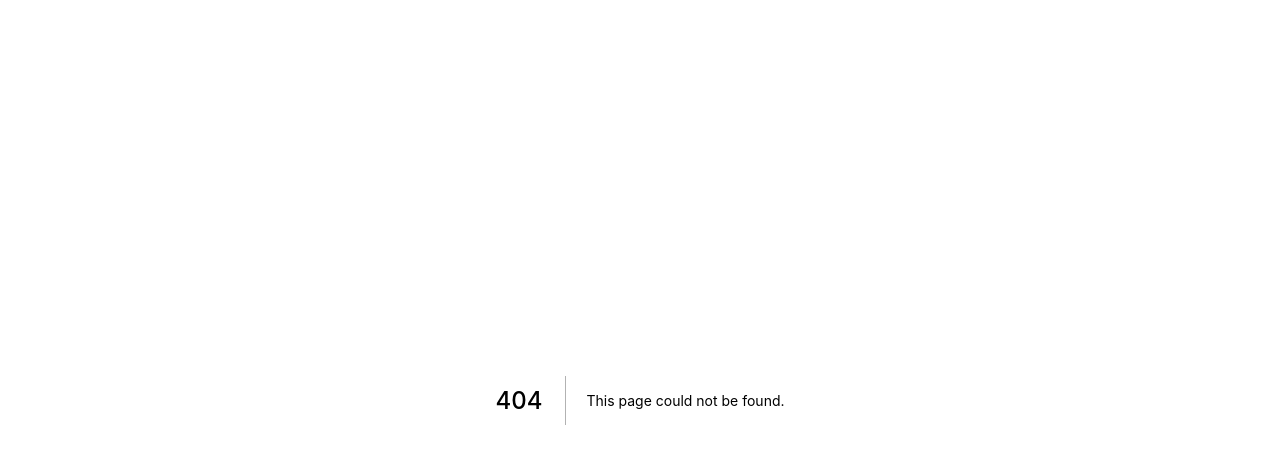
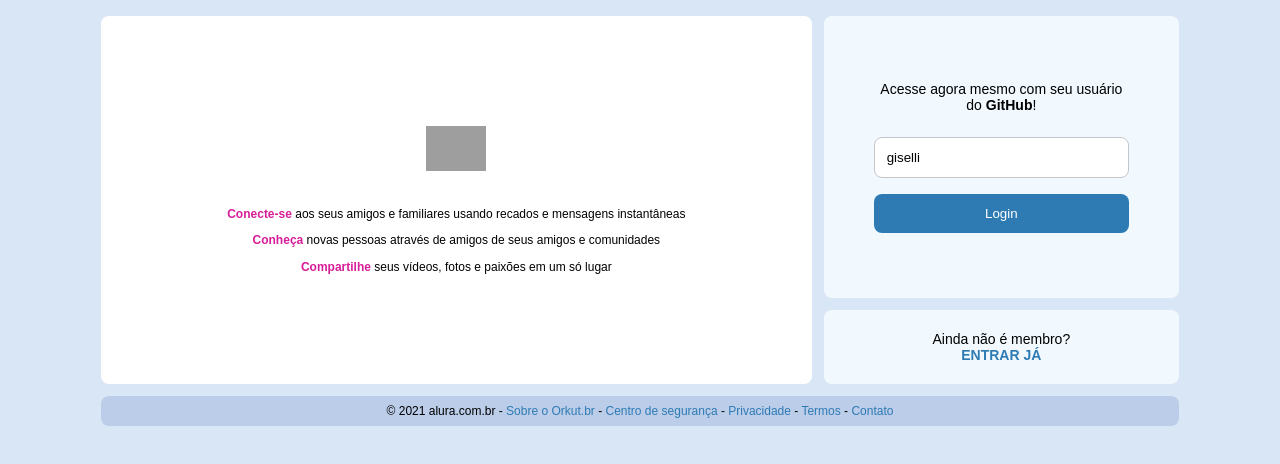
Before and after one commit to giselli/alura-imersao-react, a Next.js app: page /login in a window 1280 px wide. Before the commit this address had no page. Shown: the top 464 px of the page. Built offline with nearby package versions, Linux system fonts and the light colour scheme; grey boxes are pictures that could not be loaded.

Commit message:
autenticação

```diff
--- a/package.json
+++ b/package.json
@@ -8,7 +8,9 @@
   },
   "dependencies": {
     "datocms-client": "^3.4.11",
+    "jsonwebtoken": "^8.5.1",
     "next": "latest",
+    "nookies": "^2.5.2",
     "react": "^17.0.2",
     "react-dom": "^17.0.2",
     "react-is": "^17.0.2",
--- /dev/null
+++ b/pages/login.js
@@ -0,0 +1,81 @@
+import React from 'react';
+import { useRouter } from 'next/router';
+import nookies from 'nookies';
+
+export default function LoginScreen() {
+  const router = useRouter();
+  const [githubUser, setGithubUser] = React.useState('giselli');
+
+  return (
+    <main style={{ display: 'flex', flex: 1, alignItems: 'center', justifyContent: 'center' }}>
+      <div className="loginScreen">
+        <section className="logoArea">
+          <img src="https://alurakut.vercel.app/logo.svg" />
+
+          <p><strong>Conecte-se</strong> aos seus amigos e familiares usando recados e mensagens instantâneas</p>
+          <p><strong>Conheça</strong> novas pessoas através de amigos de seus amigos e comunidades</p>
+          <p><strong>Compartilhe</strong> seus vídeos, fotos e paixões em um só lugar</p>
+        </section>
+
+        <section className="formArea">
+          <form className="box" onSubmit={(infosDoEvento) => {
+                infosDoEvento.preventDefault();
+                // alert('Alguém clicou no botão!')
+                console.log('Usuário: ', githubUser)
+                fetch('https://alurakut.vercel.app/api/login', {
+                    method: 'POST',
+                    headers: {
+                       'Content-Type': 'application/json'
+                    },
+                    body: JSON.stringify({ githubUser: githubUser })
+                })
+                .then(async (respostaDoServer) => {
+                    const dadosDaResposta = await respostaDoServer.json()
+                    const token = dadosDaResposta.token;
+                    nookies.set(null, 'USER_TOKEN', token, {
+                        path: '/',
+                        maxAge: 86400 * 7
+                    })
+                    router.push('/')
+                })
+          }}>
+            <p>
+              Acesse agora mesmo com seu usuário do <strong>GitHub</strong>!
+          </p>
+            <input
+                placeholder="Usuário"
+                value={githubUser}
+                onChange={(evento) => {
+                    setGithubUser(evento.target.value)
+                }}
+            />
+            {githubUser.length === 0
+                ? 'Preencha o campo'
+                : ''
+            }
+            <button type="submit">
+              Login
+            </button>
+          </form>
+
+          <footer className="box">
+            <p>
+              Ainda não é membro? <br />
+              <a href="/login">
+                <strong>
+                  ENTRAR JÁ
+              </strong>
+              </a>
+            </p>
+          </footer>
+        </section>
+
+        <footer className="footerArea">
+          <p>
+            © 2021 alura.com.br - <a href="/">Sobre o Orkut.br</a> - <a href="/">Centro de segurança</a> - <a href="/">Privacidade</a> - <a href="/">Termos</a> - <a href="/">Contato</a>
+          </p>
+        </footer>
+      </div>
+    </main>
+  )
+}
```
Also changed, not shown: pages/index.js (+39 -12 lines), 1 other file (tests, documents, lock files or other folders).
